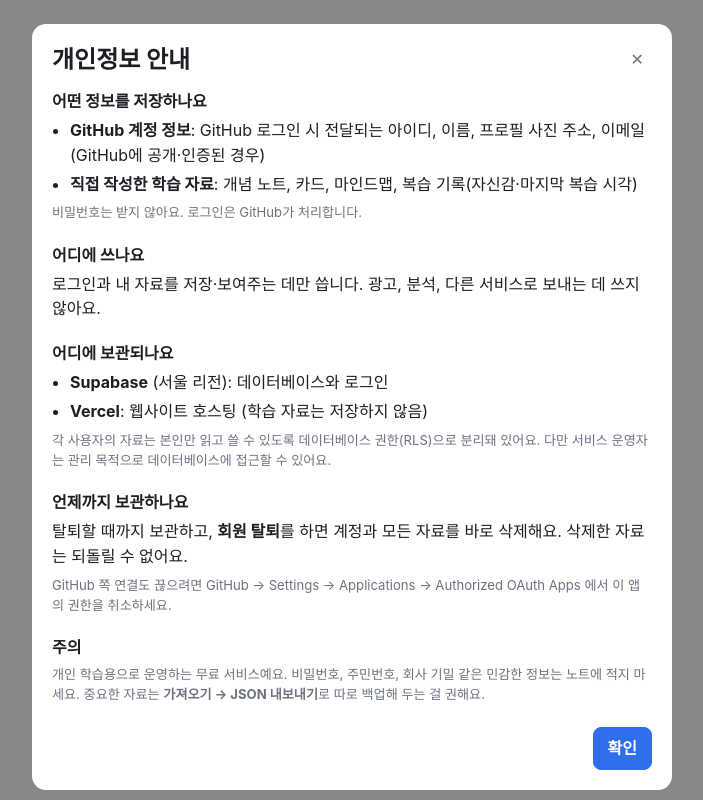
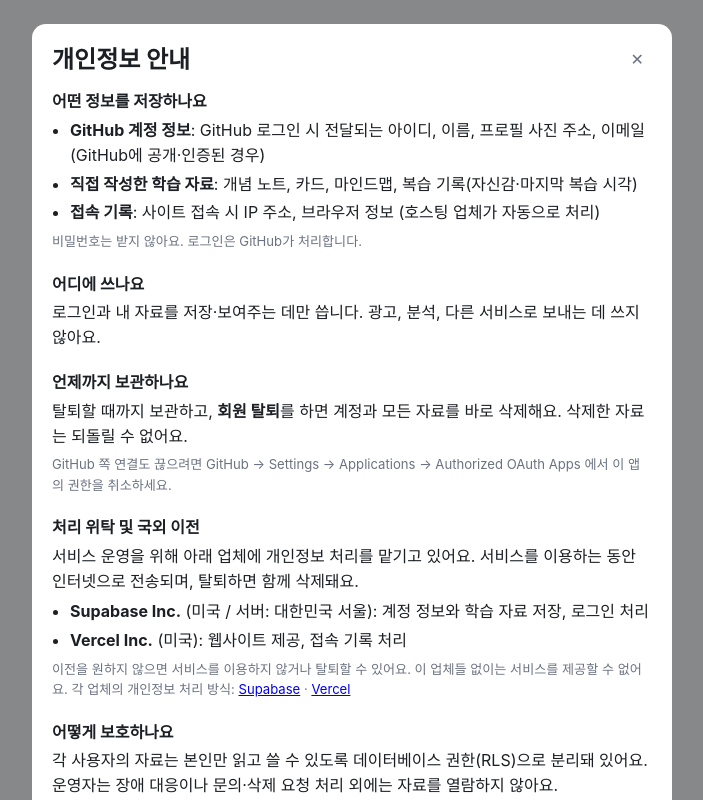
Before and after one commit to KIMJONGHO123/interview-notes, a React (Vite) app: page / in a window 1280 px wide. Both pictures are taken after a click on the button "개인정보 안내". Shown: the whole page, without its empty margins (288-991 px from the left). Built offline with nearby package versions, Linux system fonts and the light colour scheme; no server answers.

Commit message:
개인정보 안내: 처리 위탁·국외 이전, 문의처, 시행일, 만 14세 미만 안내 추가
Co-Authored-By: Claude Opus 5.5 <noreply@anthropic.com>

```diff
--- a/src/components/Privacy.tsx
+++ b/src/components/Privacy.tsx
@@ -1,4 +1,7 @@
-/** 개인정보 안내 (로그인 화면·사이드바에서 열기) */
+/** 개인정보 처리방침 (로그인 화면·사이드바에서 열기) */
+const CONTACT_EMAIL = 'iikim098701@gmail.com';
+const EFFECTIVE_DATE = '2026년 11월 19일';
+
 export function PrivacyModal({ onClose }: { onClose: () => void }) {
   return (
     <div className="modal-backdrop" onClick={onClose}>
@@ -20,6 +23,9 @@ export function PrivacyModal({ onClose }: { onClose: () => void }) {
             <li>
               <b>직접 작성한 학습 자료</b>: 개념 노트, 카드, 마인드맵, 복습 기록(자신감·마지막 복습 시각)
             </li>
+            <li>
+              <b>접속 기록</b>: 사이트 접속 시 IP 주소, 브라우저 정보 (호스팅 업체가 자동으로 처리)
+            </li>
           </ul>
           <p className="muted small">비밀번호는 받지 않아요. 로그인은 GitHub가 처리합니다.</p>
         </section>
@@ -27,22 +33,6 @@ export function PrivacyModal({ onClose }: { onClose: () => void }) {
         <section>
           <h3>어디에 쓰나요</h3>
           <p>로그인과 내 자료를 저장·보여주는 데만 씁니다. 광고, 분석, 다른 서비스로 보내는 데 쓰지 않아요.</p>
-        </section>
-
-        <section>
-          <h3>어디에 보관되나요</h3>
-          <ul>
-            <li>
-              <b>Supabase</b> (서울 리전): 데이터베이스와 로그인
-            </li>
-            <li>
-              <b>Vercel</b>: 웹사이트 호스팅 (학습 자료는 저장하지 않음)
-            </li>
-          </ul>
-          <p className="muted small">
-            각 사용자의 자료는 본인만 읽고 쓸 수 있도록 데이터베이스 권한(RLS)으로 분리돼 있어요. 다만 서비스 운영자는 관리
-            목적으로 데이터베이스에 접근할 수 있어요.
-          </p>
         </section>
 
         <section>
@@ -56,12 +46,65 @@ export function PrivacyModal({ onClose }: { onClose: () => void }) {
         </section>
 
         <section>
+          <h3>처리 위탁 및 국외 이전</h3>
+          <p>
+            서비스 운영을 위해 아래 업체에 개인정보 처리를 맡기고 있어요. 서비스를 이용하는 동안 인터넷으로 전송되며, 탈퇴하면 함께
+            삭제돼요.
+          </p>
+          <ul>
+            <li>
+              <b>Supabase Inc.</b> (미국 / 서버: 대한민국 서울): 계정 정보와 학습 자료 저장, 로그인 처리
+            </li>
+            <li>
+              <b>Vercel Inc.</b> (미국): 웹사이트 제공, 접속 기록 처리
+            </li>
+          </ul>
+          <p className="muted small">
+            이전을 원하지 않으면 서비스를 이용하지 않거나 탈퇴할 수 있어요. 이 업체들 없이는 서비스를 제공할 수 없어요. 각 업체의
+            개인정보 처리 방식:{' '}
+            <a href="https://supabase.com/privacy" target="_blank" rel="noreferrer">
+              Supabase
+            </a>{' '}
+            ·{' '}
+            <a href="https://vercel.com/legal/privacy-policy" target="_blank" rel="noreferrer">
+              Vercel
+            </a>
+          </p>
+        </section>
+
+        <section>
+          <h3>어떻게 보호하나요</h3>
+          <p>
+            각 사용자의 자료는 본인만 읽고 쓸 수 있도록 데이터베이스 권한(RLS)으로 분리돼 있어요. 운영자는 장애 대응이나 문의·삭제
+            요청 처리 외에는 자료를 열람하지 않아요.
+          </p>
+        </section>
+
+        <section>
+          <h3>내 권리</h3>
+          <p>
+            자료는 앱에서 언제든 직접 보고, 고치고, 삭제할 수 있어요. 계정 삭제는 사이드바 아래 <b>회원 탈퇴</b>에서 할 수 있어요.
+            만 14세 미만은 가입할 수 없어요.
+          </p>
+        </section>
+
+        <section>
+          <h3>문의</h3>
+          <p>
+            개인정보 관련 문의, 열람·삭제 요청:{' '}
+            <a href={`mailto:${CONTACT_EMAIL}`}>{CONTACT_EMAIL}</a>
+          </p>
+        </section>
+
+        <section>
           <h3>주의</h3>
           <p className="muted small">
             개인 학습용으로 운영하는 무료 서비스예요. 비밀번호, 주민번호, 회사 기밀 같은 민감한 정보는 노트에 적지 마세요. 중요한
             자료는 <b>가져오기 → JSON 내보내기</b>로 따로 백업해 두는 걸 권해요.
           </p>
         </section>
+
+        <p className="muted small">시행일: {EFFECTIVE_DATE}</p>
 
         <div className="row end">
           <span className="spacer" />
```
